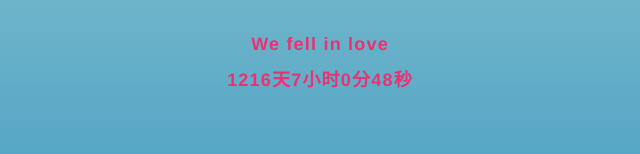
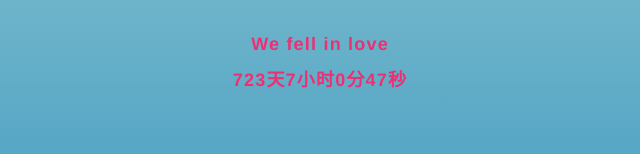
Before and after one commit to awuming/toBabyHuangjialin, a plain HTML site: page show.html in a window 1280 px wide. Shown: the part 604-758 px from the top of the page, 320-960 px from the left. Drawn offline with Linux system fonts and the light colour scheme; animation ran at ten frames a second.

Commit message:
Update show.html

```diff
--- a/show.html
+++ b/show.html
@@ -108,7 +108,7 @@
 <script language="javascript">
     function show_date_time() {
         window.setTimeout("show_date_time()", 1000);
-        BirthDay = new Date("1/20/2018 00:00:00");//这个日期是可以修改的
+        BirthDay = new Date("5/28/2019 00:00:00");//这个日期是可以修改的
         today = new Date();
         timeold = (today.getTime() - BirthDay.getTime());
         sectimeold = timeold / 1000
@@ -132,7 +132,7 @@
             S.Drawing.init('.canvas');
             document.body.classList.add('body--ready');
             //想说的话
-            S.UI.simulate("{{被表白者}}|I'm|许远志|Nice|to|Meet|You|#countdown 3|#time");
+            S.UI.simulate("黄家琳|I'm|吴铭涛|Nice|to|Meet|You|#countdown 3|#time");
             S.Drawing.loop(function () {
                 S.Shape.render();
             });
```
